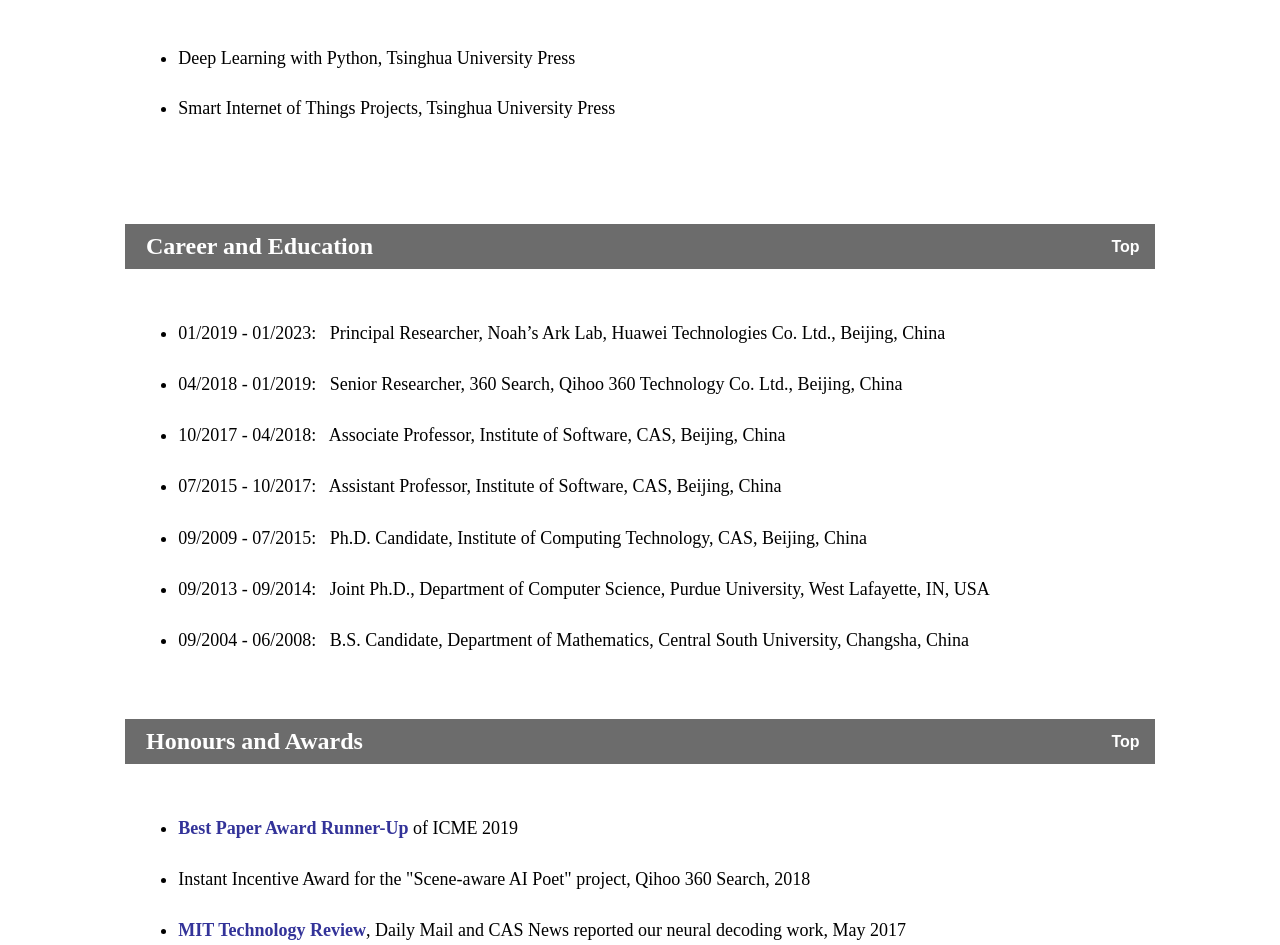
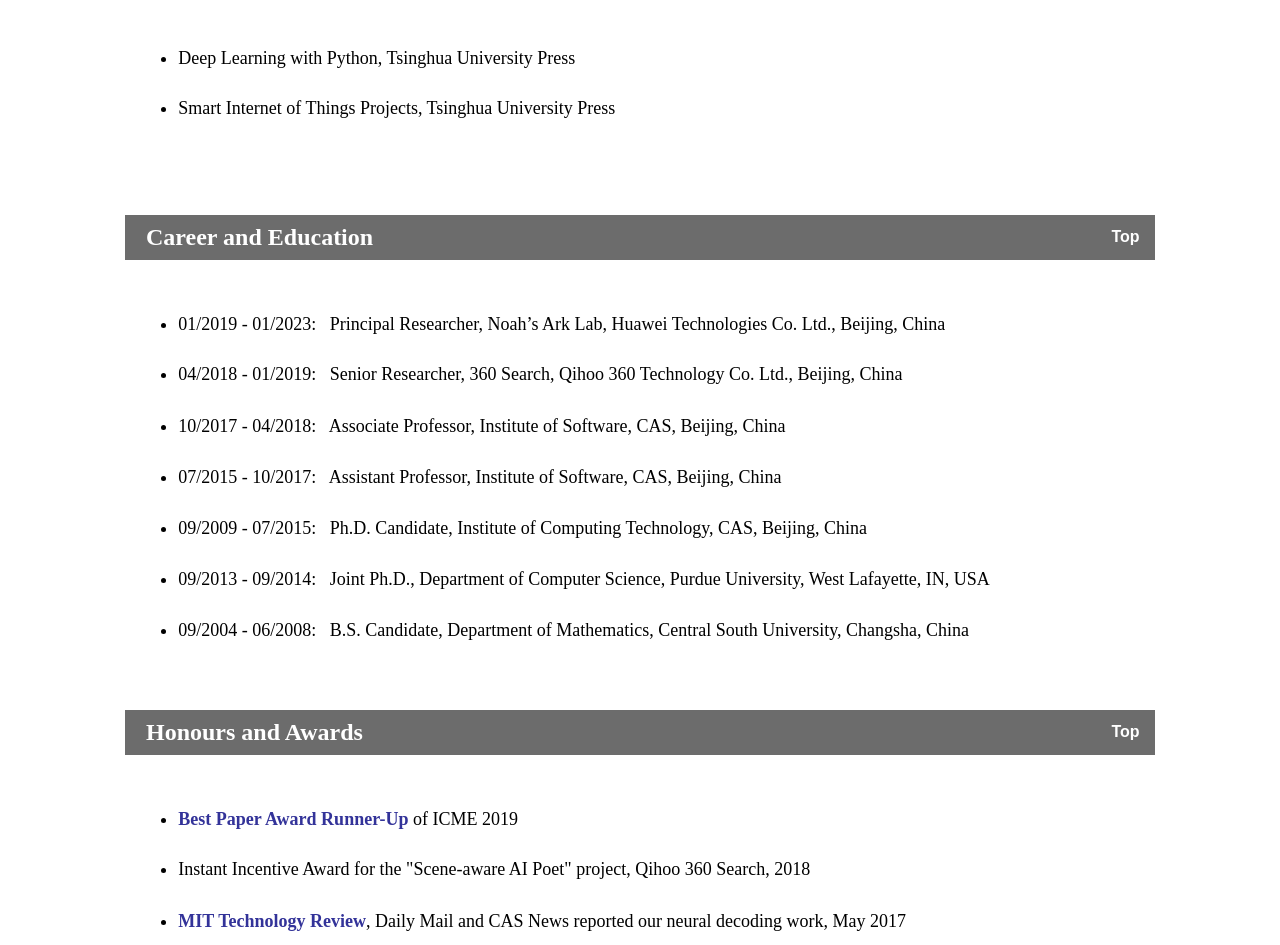
Before and after one commit to changyingdu/changyingdu.github.io, a plain HTML site: page index.html in a window 1280 px wide. Shown: the part 5235-6180 px from the top of the page. Drawn offline with Linux system fonts and the light colour scheme.

Commit message:
Update index.html

```diff
--- a/index.html
+++ b/index.html
@@ -398,7 +398,7 @@ a:active {
        <table width="98%" align="center" border="0">
        <tbody>
          <tr>
-         <td width="100%" height="10" valign="middle" style="line-height: 160%;">
+         <td width="100%" height="1" valign="middle" style="line-height: 100%;">
 		 <p style="text-align:justify"> <br></p>
          </td>
          </tr>
```
